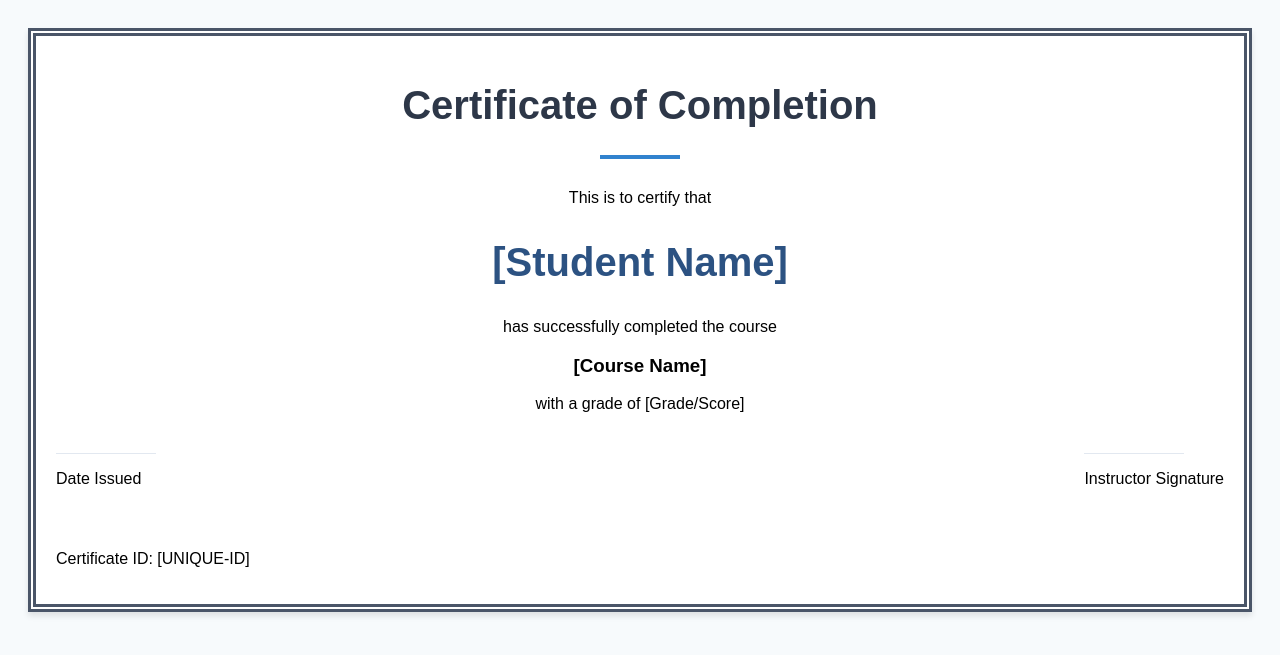
After one commit to AymanElh/Youdemy, a PHP site: the page made by app/views/pages/certificate.php in a window 1280 px wide. The commit adds this page. Shown: the top 655 px of the page. Run offline with PHP 8.4, Linux system fonts and the light colour scheme; the template is opened without the code that fills it, so the values that code supplies are empty.

Commit message:
fix some issues

```diff
--- a/app/Controllers/CourseController.php
+++ b/app/Controllers/CourseController.php
@@ -126,7 +126,7 @@ class CourseController
     public function getCountCourses(): int
     {
         $result = Course::getCountCourses();
-        return $result ? $result[0]['totalCourses'] : 0;
+        return $result ?: 0;
     }
 
     public function getTeacherCourses(int $teacherId): array
--- a/app/Controllers/EnrollController.php
+++ b/app/Controllers/EnrollController.php
@@ -3,6 +3,7 @@
 namespace App\Controllers;
 
 use App\Classes\Enroll;
+use App\Classes\Session;
 
 class EnrollController
 {
@@ -16,9 +17,14 @@ class EnrollController
                 throw new \Exception("user id and course cannot be empty");
             }
 
+            if(!Session::exists('user')) {
+                return "You must be logged it to enroll course!";
+            }
+
             $enroll = new Enroll();
 
             if($enroll->EnrollStudent($userId, $courseId)) {
+                return "Course Enrolled";
                 header("Location: ../../public/index.php");
                 exit;
             } else {
--- a/app/Controllers/StatisticsController.php
+++ b/app/Controllers/StatisticsController.php
@@ -27,12 +27,13 @@ class StatisticsController {
         ];
     }
 
-    public function getTeacherDashboardStats($teacherId) {
+    public function getTeacherDashboardStats(int $teacherId) {
         return [
             'TotalCourses' => count(Course::getTeacherCourses($teacherId)),
             'TotalEnrollments' => $this->statistics->totalEnrollmentsByTeacher($teacherId),
             'CoursesWithtTotalEnrollments' => $this->statistics->getCourses($teacherId),
-            'TeacherCourses' => $this->statistics->getTeacherCourses($teacherId)
+            'TeacherCourses' => $this->statistics->getTeacherCourses($teacherId),
+            'PendingCourses' => $this->statistics->getPendingCoursesByTeacher($teacherId)
         ];
     }
 }
--- a/app/views/components/navbar-vertical.php
+++ b/app/views/components/navbar-vertical.php
@@ -59,7 +59,7 @@ if (Session::exists('user')) {
                x-transition:enter-start="opacity-0 transform -translate-y-2"
                x-transition:enter-end="opacity-100 transform translate-y-0"
                class="pl-10 pr-4 space-y-1 mt-1">
-               <a href="../Dashboard/pages/courses.php"
+               <a href="<?= BASE_URL ?>/app/views/Dashboard/pages/courses.php"
                   class="block px-4 py-2 text-sm text-gray-400 hover:text-white hover:bg-gray-800 rounded-lg transition-colors duration-200">
                   View All Courses
                </a>
--- a/app/views/components/navbar.php
+++ b/app/views/components/navbar.php
@@ -21,7 +21,7 @@ if ($_SERVER['REQUEST_METHOD'] === 'POST' && isset($_POST['logout'])) {
     <div class="max-w-7xl mx-auto px-4">
         <div class="flex justify-between items-center h-16">
             <div class="flex items-center">
-                <a href="#" class="text-2xl font-bold text-blue-600">Youdemy</a>
+                <a href="<?= BASE_URL ?>/app/public/index.php" class="text-2xl font-bold text-blue-600">Youdemy</a>
             </div>
 
             <div class="hidden md:flex items-center space-x-4">
--- /dev/null
+++ b/app/views/pages/certificate.php
@@ -0,0 +1,98 @@
+<?php
+require __DIR__ . '/../../../vendor/autoload.php';
+use Dompdf\Dompdf;
+use Dompdf\Options;
+
+$options = new Options();
+$options->set('isHtml5ParserEnabled', true);
+$options->set('isPhpEnabled', true);
+$dompdf = new Dompdf($options);
+
+ob_start();
+?>
+<!DOCTYPE html>
+<html>
+<head>
+    <style>
+        body {
+            font-family: 'Arial', sans-serif;
+            background-color: #f7fafc;
+            padding: 20px;
+        }
+        .certificate-container {
+            background-color: white;
+            border: 8px double #4A5568;
+            box-shadow: 0 4px 6px rgba(0, 0, 0, 0.1);
+            padding: 20px;
+        }
+        .certificate-header {
+            text-align: center;
+            margin-bottom: 30px;
+        }
+        .certificate-header h1 {
+            font-size: 2.5em;
+            color: #2D3748;
+        }
+        .certificate-header .line {
+            width: 80px;
+            height: 4px;
+            background-color: #3182CE;
+            margin: 10px auto;
+        }
+        .certificate-body {
+            text-align: center;
+            margin: 20px 0;
+        }
+        .certificate-body h2 {
+            font-size: 2.5em;
+            color: #2C5282;
+        }
+        .certificate-footer {
+            display: flex;
+            justify-content: space-between;
+            margin-top: 40px;
+        }
+    </style>
+</head>
+<body>
+    <div class="certificate-container">
+        <div class="certificate-header">
+            <h1>Certificate of Completion</h1>
+            <div class="line"></div>
+        </div>
+
+        <div class="certificate-body">
+            <p>This is to certify that</p>
+            <h2>[Student Name]</h2>
+            <p>has successfully completed the course</p>
+            <h3>[Course Name]</h3>
+            <p>with a grade of [Grade/Score]</p>
+        </div>
+
+        <div class="certificate-footer">
+            <div>
+                <div style="height: 1px; width: 100px; background-color: #E2E8F0;"></div>
+                <p>Date Issued</p>
+            </div>
+            <div>
+                <div style="height: 1px; width: 100px; background-color: #E2E8F0;"></div>
+                <p>Instructor Signature</p>
+            </div>
+        </div>
+
+        <div class="certificate-footer" style="margin-top: 30px;">
+            <div>
+                <p>Certificate ID: [UNIQUE-ID]</p>
+            </div>
+        </div>
+    </div>
+</body>
+</html>
+<?php
+// $html = ob_get_clean();
+
+// $dompdf->loadHtml($html);
+// $dompdf->setPaper('A4', 'portrait');
+// $dompdf->render();
+// $dompdf->stream("certificate-of-completion.pdf", array("Attachment" => 1));
+?>
--- a/composer.json
+++ b/composer.json
@@ -3,7 +3,8 @@
     "description": "Courses management system",
     "require": {
         "php": "^8.0",
-        "vlucas/phpdotenv": "^5.6"
+        "vlucas/phpdotenv": "^5.6",
+        "dompdf/dompdf": "^3.1"
     },
     "autoload": {
         "psr-4": {
```
Also changed, not shown: app/Classes/Statistics.php (+7 -5 lines), app/Helpers/ChangeVideoLink.php (added, +26 -0 lines), app/views/Dashboard/dashboard.php (+6 -1 lines), app/views/Dashboard/forms/addCourse.php (+23 -17 lines), app/views/pages/courses.php (+16 -14 lines), app/views/pages/singlePageCourse.php (+15 -5 lines), app/public/assets/js/main.js, 1 other file.
